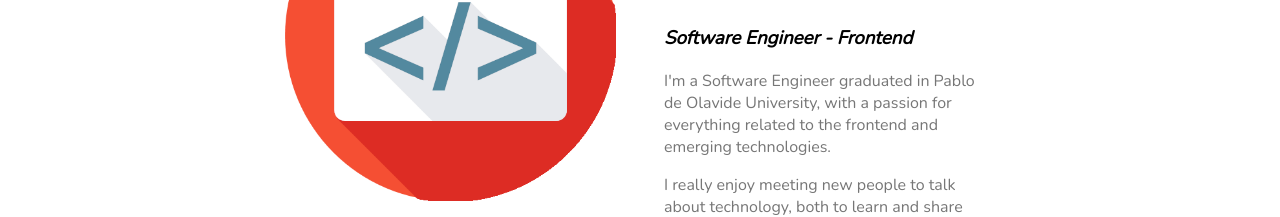
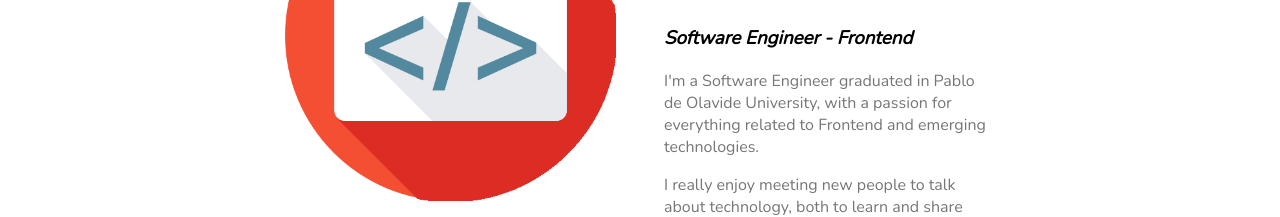
Before and after one commit to CarlosPumar/PersonalWeb, a Next.js app: page /about in a window 1280 px wide. Shown: the part 330-547 px from the top of the page. Built offline with nearby package versions, Linux system fonts and the light colour scheme.

Commit message:
text fix

```diff
--- a/Components/AboutBody/AboutBody.js
+++ b/Components/AboutBody/AboutBody.js
@@ -11,7 +11,7 @@ export default function AboutBody() {
       <h3>Software Engineer - Frontend</h3>
       <p>
         I{`'`}m a Software Engineer graduated in Pablo de Olavide University,
-        with a passion for everything related to the frontend and emerging
+        with a passion for everything related to Frontend and emerging
         technologies.
       </p>
       <p>
--- a/Components/ProjectsBody/FullStackOpen.js
+++ b/Components/ProjectsBody/FullStackOpen.js
@@ -6,7 +6,7 @@ export default function FullStackOpen() {
     <>
       <h3>Full Stack Open</h3>
       <p>
-        A Course focused in modern web development with <Word>Javascript</Word>.
+        A course focused in modern web development with <Word>Javascript</Word>.
         The main focus is on building single page applications with{' '}
         <Word>ReactJS</Word> that use REST APIs built with <Word>Node.js</Word>.
       </p>
```
